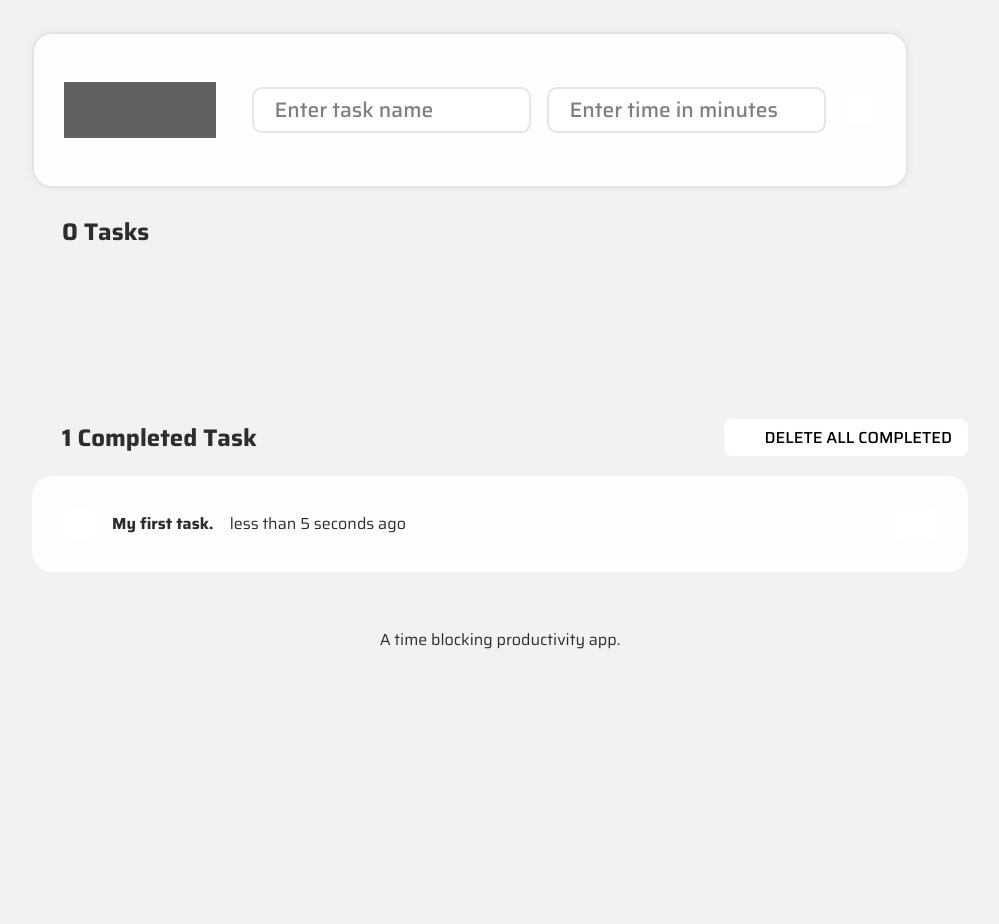
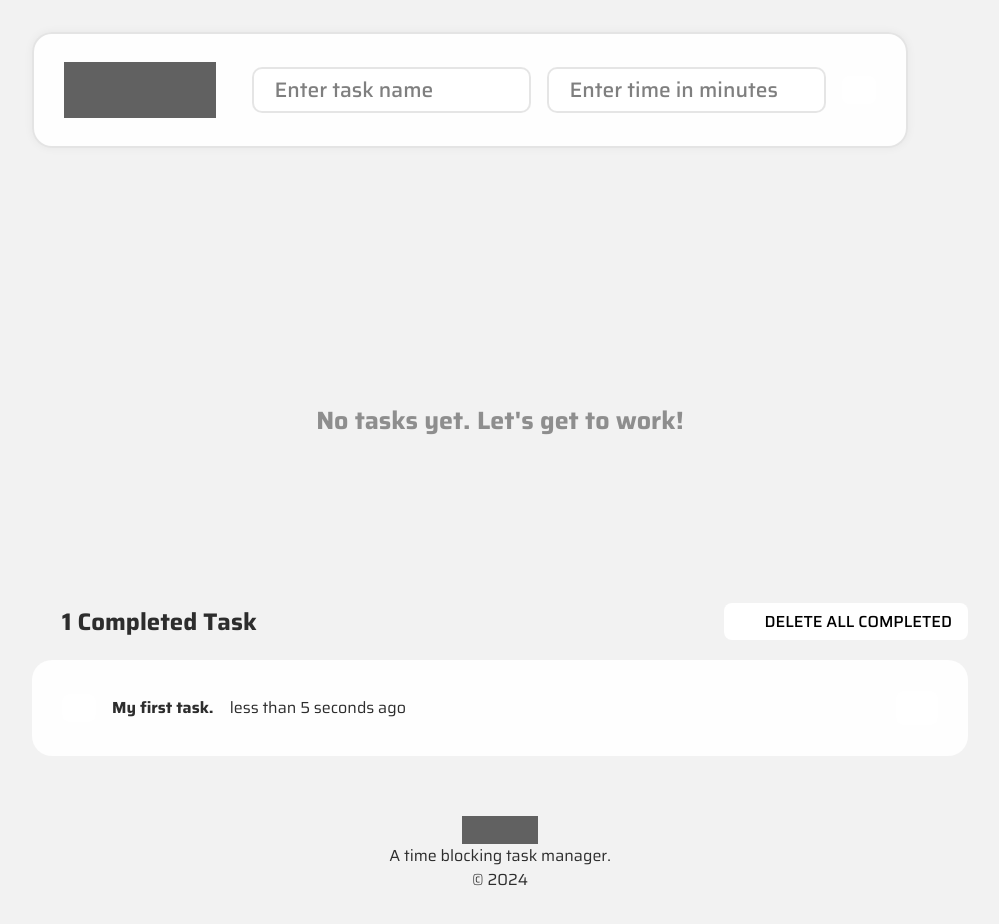
Before and after one commit to mrjasonweaver/dayredi, a React (Vite) app: page / in a window 1280 px wide. Both pictures are taken after a click on the button 1057 px from the left and 316 px from the top of the page. Shown: the top 924 px of the page, without its empty margins (140-1139 px from the left). Before the commit the page ends 800 px from the top, so only its background shows below. Built offline with nearby package versions, Linux system fonts and the light colour scheme; grey boxes are pictures that could not be loaded; some icons are missing.

Commit message:
clean up and footer details

```diff
--- a/src/App.css
+++ b/src/App.css
@@ -23,6 +23,6 @@ header {
 }
 
 .list-wrap {
-  padding-top: 130px;
+  padding-top: 100px;
   padding-bottom: 20px;
 }
--- a/src/App.tsx
+++ b/src/App.tsx
@@ -33,12 +33,12 @@ function App() {
   const [lists, setLists] = useState<List[]>(localList.length ? localList : initialList);
   const [currentList, setCurrentList] = useState<string>(initialListId);
   const title = 'Dayredi';
-  const description = 'A time blocking productivity app.';
+  const description = 'A time blocking task manager.';
 
 
   return (
     <>
-      <header>
+      <header className="site-header">
         <AddNewTask
             setLists={setLists}
             currentList={currentList}
@@ -47,13 +47,15 @@ function App() {
       </header>
       <div className="card">
         <TaskList
-          lists={lists}
-          setLists={setLists}
-          currentList={currentList}
+            lists={lists}
+            setLists={setLists}
+            currentList={currentList}
         />
-        <p>
-          {description}
-        </p>
+        <footer className="site-footer">
+            <span className="logo">{title}</span>
+            <p>{description}</p>
+            <p>© {new Date().getFullYear()}</p>
+        </footer>
       </div>
     </>
   )
--- a/src/components/TaskList.tsx
+++ b/src/components/TaskList.tsx
@@ -3,6 +3,7 @@ import SingleTask from './SingleTask';
 import { List, Task } from '../data-models/interfaces';
 import { deleteCompletedTasks } from '../utilities/state';
 import DeleteSweep from '@material-design-icons/svg/two-tone/delete_sweep.svg?react';
+import Snooze from '@material-design-icons/svg/round/snooze.svg?react';
 
 interface TaskListProps {
     lists: List[];
@@ -38,6 +39,8 @@ const TaskList: React.FC<TaskListProps> = ({ lists, setLists, currentList }) =>
     return (
         <>
             <div className="list-wrap">
+                {incompleteTasks?.length !== 0 ?
+                    <>
                     <div className="heading-wrap">
                         <h2>{incompleteTasks?.length} Task{incompleteTasks?.length !== 1 ? 's' : ''}</h2>
                     </div>
@@ -52,11 +55,22 @@ const TaskList: React.FC<TaskListProps> = ({ lists, setLists, currentList }) =>
                             />
                         );
                     })}
+                    </>
+                    :
+                    <div className="no-tasks">
+                        <div><Snooze /></div>
+                        <p>No tasks yet. Let's get to work!</p>
+                    </div>
+                }
             </div>
             <div className="list-wrap">
                 <div className="heading-wrap">
+                    {completedTasks?.length > 0 &&
+                        <>
                             <h2>{completedTasks?.length} Completed Task{completedTasks?.length !== 1 ? 's' : ''}</h2>
-                    {completedTasks?.length > 0 && <button className="w-icon icon-w-text" onClick={deleteAllCompleted}><DeleteSweep />Delete All Completed</button>}
+                            <button className="w-icon icon-w-text" onClick={deleteAllCompleted}><DeleteSweep />Delete All Completed</button>
+                        </>
+                    }
                 </div>
                 {completedTasks?.map((task, index) => {
                     return (
--- a/src/index.css
+++ b/src/index.css
@@ -31,16 +31,19 @@ body {
   font-size: 16px;
 }
 
+.logo {
+  font-size: 12px;
+  text-indent: -9999px;
+  background-image: url(../images/dayredi.webp);
+  background-repeat: no-repeat;
+}
+
 h1 {
   font-size: 3.2em;
   line-height: 1.1;
 
   &.logo {
-    font-size: 12px;
-    text-indent: -9999px;
-    background-image: url(../images/dayredi.webp);
     background-size: 151.5px 55.5px;
-    background-repeat: no-repeat;
     width: 151.5px;
     height: 55.5px;
     margin-right: 20px;
@@ -169,7 +172,7 @@ input[type="number"] {
   align-items: center;
   justify-content: space-between;
   margin: 0 0 20px;
-  padding: 40px 30px;
+  padding: 20px 30px;
   box-shadow: 0 0 10px rgba(0, 0, 0, 0.2);
   border-radius: 20px;
   background: #171717;
@@ -238,16 +241,48 @@ input[type="number"] {
   }
 }
 
+.no-tasks {
+  display: flex;
+  flex-direction: column;
+  align-items: center;
+  justify-content: flex-end;
+  height: 300px;
+
+  svg {
+    width: 100px;
+    height: 100px;
+    fill: rgba(100,100,100, 0.5);
+  }
+  p {
+    font-size: 25px;
+    color: rgba(100, 100, 100, 0.7);
+    font-weight: 700;
+  }
+}
+
+.site-footer {
+  padding: 20px 0;
+
+    .logo {
+      display: block;
+      margin: 0 auto;
+      background-size: 75.75px 27.75px;
+      width: 75.75px;
+      height: 27.75px;
+    }
+    p {
+      margin: 0;
+    }
+}
+
 
 @media (prefers-color-scheme: light) {
   :root {
     color: #2d2d2d;
     background-color: #f2f2f2;
   }
-  h1 {
-    &.logo {
-      filter: invert(1);
-    }
+  .logo {
+    filter: invert(1);
   }
   button {
     background-color: white;
```
Lines whose indentation alone changed are shown as unchanged.
